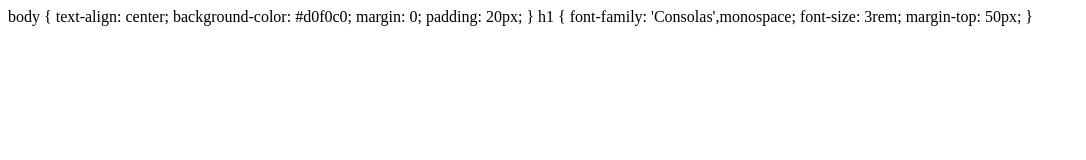
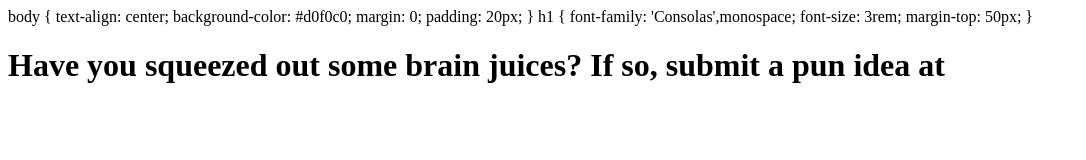
Before and after one commit to RussetRascal/WikiPUNdia, a plain HTML site: page submit-a-pun.html in a window 1280 px wide. Shown: the whole page, without its empty margins (0-1086 px from the left). Drawn offline with Linux system fonts and the light colour scheme.

Commit message:
Update submit-a-pun.html

```diff
--- a/submit-a-pun.html
+++ b/submit-a-pun.html
@@ -12,7 +12,8 @@
       font-size: 3rem;
       margin-top: 50px;
     }
-
-
       </head>
+      <body>
+            <h1>Have you squeezed out some brain juices? If so, submit a pun idea at </h1>
+      </body>
 </html>
```
